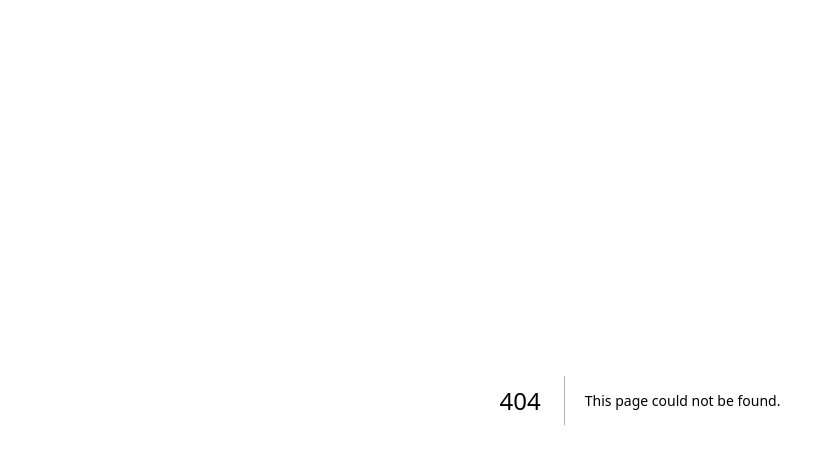
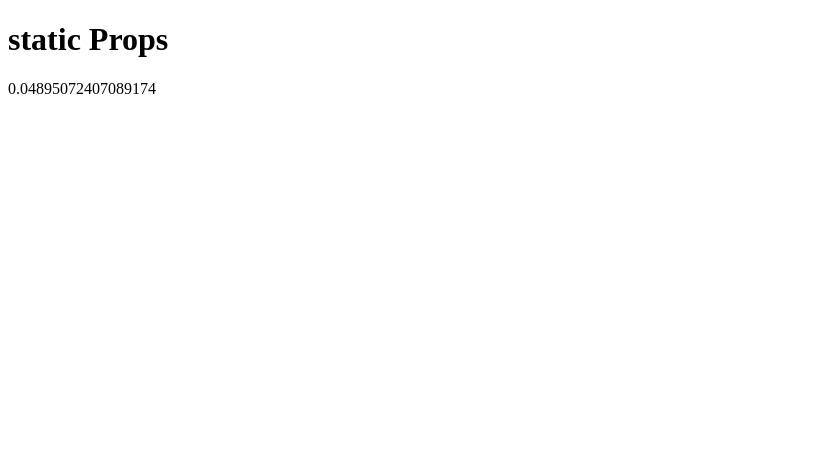
Before and after one commit to douglimaonline/JavaScript, a Next.js app in the folder Curso-nextjs/renderization/: page /staticProps in a window 1280 px wide. Before the commit this address had no page. Shown: the top 464 px of the page, without its empty margins (0-835 px from the left). Built offline with nearby package versions, Linux system fonts and the light colour scheme.

Commit message:
Example of Static Props

```diff
--- /dev/null
+++ b/Curso-nextjs/renderization/pages/staticProps.jsx
@@ -0,0 +1,20 @@
+export function getStaticProps() {
+  return {
+    revalidate: 6,
+    props: {
+      number: Math.random(),
+    },
+  }
+}
+
+export default function Static(props) {
+  return (
+    <>
+      <h1>static Props</h1>
+      <span>{props.number}</span>
+    </>
+  )
+}
+
+// Explanation:
+// Using getStaticProps function force the next to generate only once the data you are getting.
```
